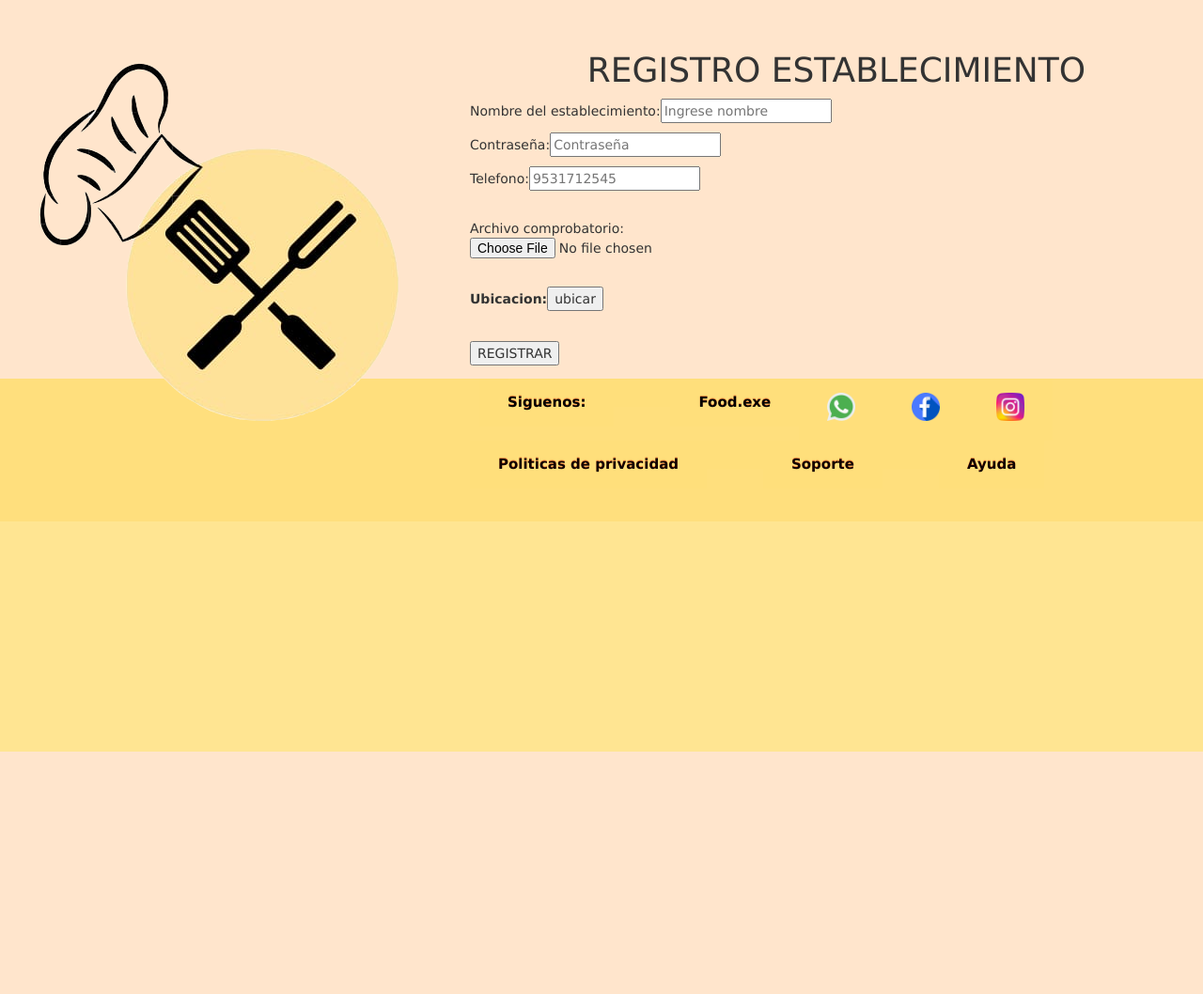
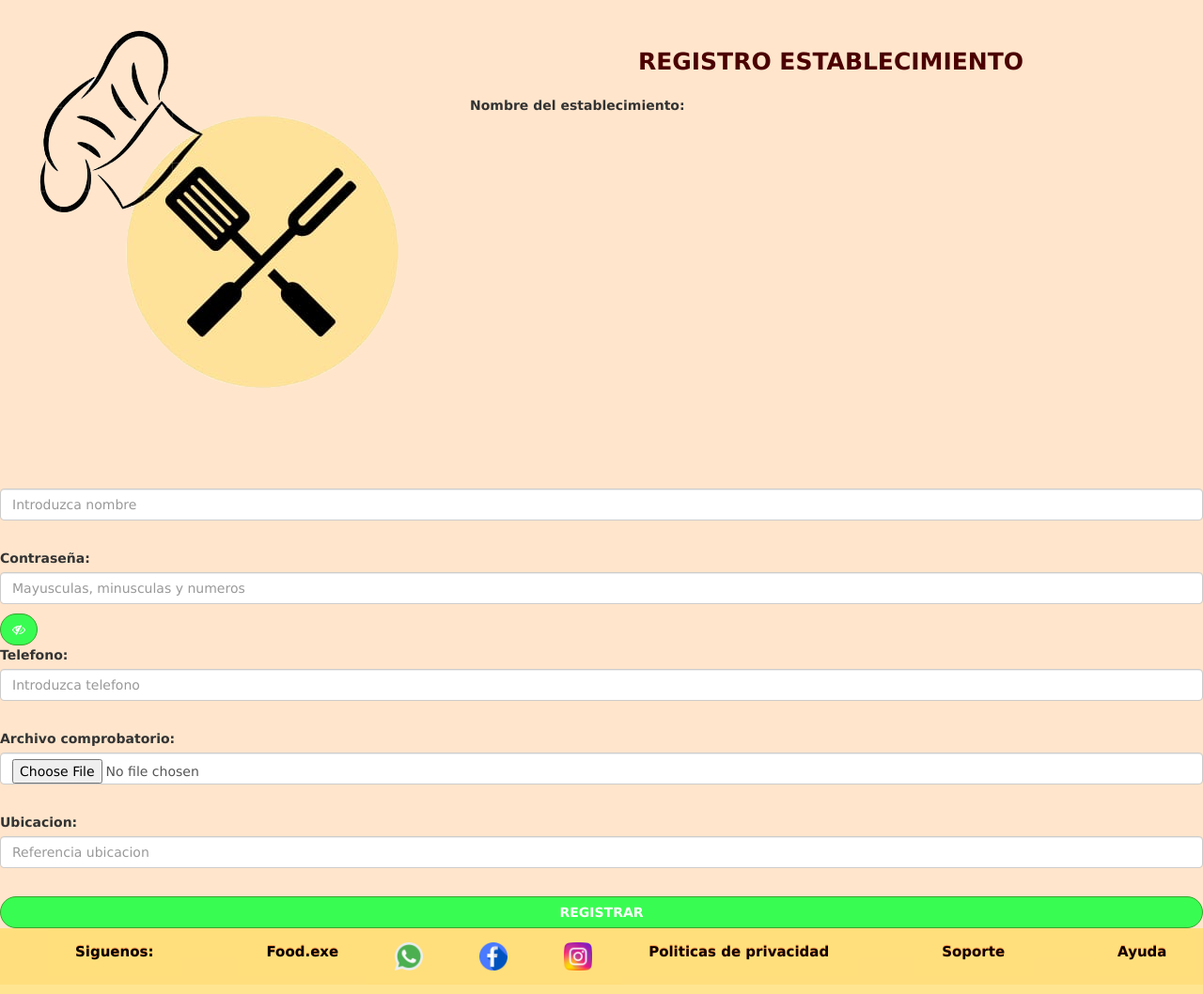
Before and after one commit to SistemasTecTlaxiaco/Proyecto_Food.exe, a PHP site: template views/registro_establecimiento.php in a window 1280 px wide. Shown: the whole page at 94% size. Before the commit the page ends 800 px from the top, so only its background shows below. Run offline with PHP 8.4, Linux system fonts and the light colour scheme; the template is opened without the code that fills it, so the values that code supplies are empty; some libraries are stand-ins or nearby versions.

Commit message:
Update registro_establecimiento.php

```diff
--- a/views/registro_establecimiento.php
+++ b/views/registro_establecimiento.php
@@ -4,37 +4,87 @@
     <meta charset="UTF-8">
     <meta http-equiv="X-UA-Compatible" content="IE=edge">
     <meta name="viewport" content="width=device-width, initial-scale=1.0">
-    <link rel="stylesheet" href="<?php echo constant('URL');?>public/css/login.css" type="text/css">
-    <link rel="stylesheet" href="<?php echo constant('URL');?>public/css/cabecera.css" type="text/css">
-    <script type="text/javascript" src="<?php echo constant('URL');?>public/css/funciones.js"></script>
+<!--LIBRERIAS BootStrap PARA CAMPO CODIGO DE PAIS DE TELEFONO Y VISUALIZACION CONTRASEÑA-->
+    <link rel="stylesheet" href="https://cdnjs.cloudflare.com/ajax/libs/intl-tel-input/17.0.8/css/intlTelInput.css"/>
+   <script src="https://cdnjs.cloudflare.com/ajax/libs/intl-tel-input/17.0.8/js/intlTelInput.min.js"></script>
+   <link rel="stylesheet" href="https://cdnjs.cloudflare.com/ajax/libs/font-awesome/4.7.0/css/font-awesome.min.css">
+<link rel="stylesheet" href="https://maxcdn.bootstrapcdn.com/bootstrap/4.0.0/css/bootstrap.min.css">
+<script src="https://ajax.googleapis.com/ajax/libs/jquery/3.3.1/jquery.min.js"></script>
+
+    <title>REGISTRO ESTABLECIMIENTOS</title> <link rel="shortcut icon" href="public/IMG/icono.png">
+    <link rel="stylesheet" href="<?php echo constant('URL');?>public/CSS/estilos.css" type="text/css">
+    <link rel="stylesheet" href="<?php echo constant('URL');?>public/CSS/funciones.js" >
 
 </head>
-<body class="inicial" id="pawegrap">
+<body class="inicial">
 <?php require 'views/header.php';?>
 
-<div id="content">
-    <img style="float:left;" src="<?php echo constant('URL');?>public/IMG/icono.png" alt="descripción" />
+    <img style="float:left;" src="<?php echo constant('URL');?>public/IMG/icono.png" alt="icono" />
+    <!--Los datos del formulario son enviados ahi se usan para almacenarlos en la base de datos-->
+    <form action="<?php echo constant('URL');?>nuevo/registrarEstablecimiento" method="post" id="cuadro" class="cuadro">
+    <h3  id="titulo">REGISTRO ESTABLECIMIENTO</h3>
+        <div class="form-group">
+			<label>Nombre del establecimiento:</label>
+			<input type="text" class="form-control" name="usuario" id="usuario" placeholder="Introduzca nombre">
+		</div> <br>
+        <div class="form-group">
+			<label >Contraseña:</label>
+			<input type="password" class="form-control" name="contraseña" id="contraseña"placeholder="Mayusculas, minusculas y numeros" >
+		</div>
+            <button id="show_password" class="btn btn-primary" type="button" onclick="mostrarPassword()"> <span class="fa fa-eye-slash icon"></span> </button>
 
-    <article class="cuadro-inicial">
-    <!--Los datos del formulario son enviados a ingresar.php ahi se usan para almacenarlos en la base de datos-->
-    <form action="<?php echo constant('URL');?>nuevo/registrarEstablecimiento" method="post" id="cuadro" class="cuadro">
-    <h1>REGISTRO ESTABLECIMIENTO</h1>
-    <p>Nombre del establecimiento:<input type="text" placeholder="Ingrese nombre" name="usuario" required id="usuario"></p>
-    <p>Contraseña:<input type="password"  pattern="^(?=.*[A-Za-z])(?=.*\d)[A-Za-z\d]{8,}$" required placeholder="Contraseña" name="contraseña" id="contraseña"></p>
-    <p>Telefono:<input type="tel" pattern="(\+52|0052|52)?[ -]*(9)[ -]*([0-9][ -]*){9}" required placeholder="9531712545" name="telefono" id="telefono"></p>
-   <br> <p>Archivo comprobatorio:<input type="file" placeholder="Seleccione archivo" name="archivo"></p>
-   <br><label>Ubicacion:</label><button type="button" name="ubicacion" onclick="geoloc()" >ubicar</button>
-    <label id="demo"></label>
+        <div class="form-group">
+			<label>Telefono:</label>
+			<input type="tel" class="form-control" id="telefono"  id="telefono"name="telefono" placeholder="Introduzca telefono">
+		</div> <br>
+        <div class="form-group">
+			<label>Archivo comprobatorio:</label>
+			<input type="file" class="form-control" id="archivo" name="archivo">
+		</div> <br>
+            <label>Ubicacion:</label>
+            <input type="text" class="form-control" id="ubicacion"  id="ubicacion"name="ubicacion" placeholder="Referencia ubicacion">
+
+   <!--<button type="button" name="ubicacion" onclick="geoloc()" >ubicar</button>-->
     </p>       <br>
     <!--Al presionar el boton, se validan datos desde javascript y luego si son validos se almacenan en la base de datos-->
-    <input type="submit" value="REGISTRAR" id="registro" class="registro_establecimiento"></input>
+    <input type="submit" value="REGISTRAR" id="registro" class="btn btn-primary btn-block"></input>
+
 </form>
-    </article>
-</div>
 
 
 
 <?php require 'views/footer.php';?>
 
 </body>
+
+<!--CODIGO PARA VENTANA DE CODIGO DE PAIS-->
+<script type="text/javascript">
+   const phoneInputField = document.querySelector("#telefono");
+   const phoneInput = window.intlTelInput(phoneInputField, {
+    preferredCountries: ["mx", "us", "ar", "cl"],
+     utilsScript: "https://cdnjs.cloudflare.com/ajax/libs/intl-tel-input/17.0.8/js/utils.js",
+   });
+   const info = document.querySelector(".alert-info");
+
+   /*CODIGO PARA OCULTAR Y MOSTRAR CONTRASEÑA*/
+   function mostrarPassword(){
+		var cambio = document.getElementById("contraseña");
+		if(cambio.type == "password"){
+			cambio.type = "text";
+			$('.icon').removeClass('fa fa-eye-slash').addClass('fa fa-eye');
+		}else{
+			cambio.type = "password";
+			$('.icon').removeClass('fa fa-eye').addClass('fa fa-eye-slash');
+		}
+	}
+
+	$(document).ready(function () {
+	//CheckBox mostrar contraseña
+	$('#ShowPassword').click(function () {
+		$('#Password').attr('type', $(this).is(':checked') ? 'text' : 'password');
+	});
+});
+
+ </script>
+
 </html>
```
